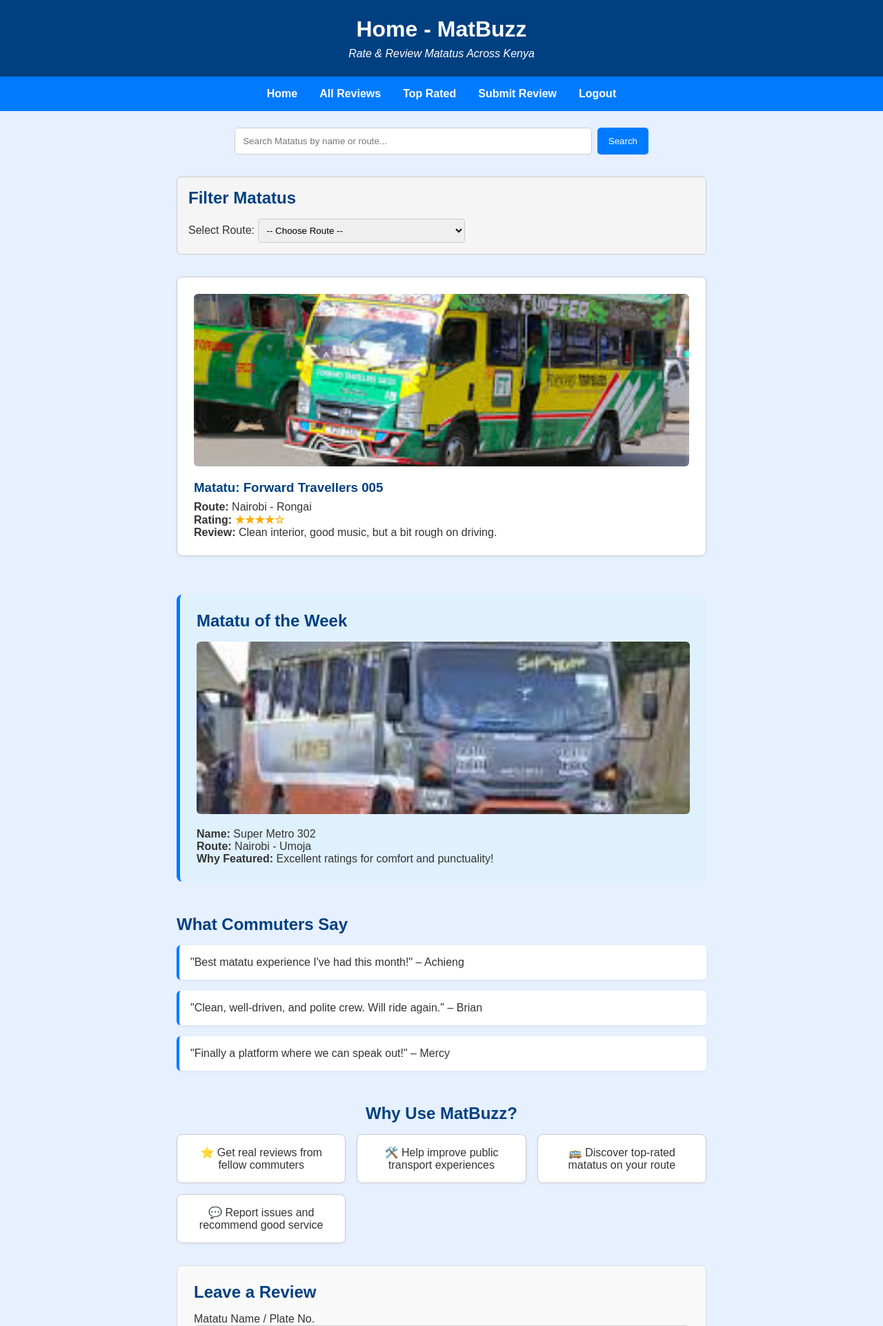
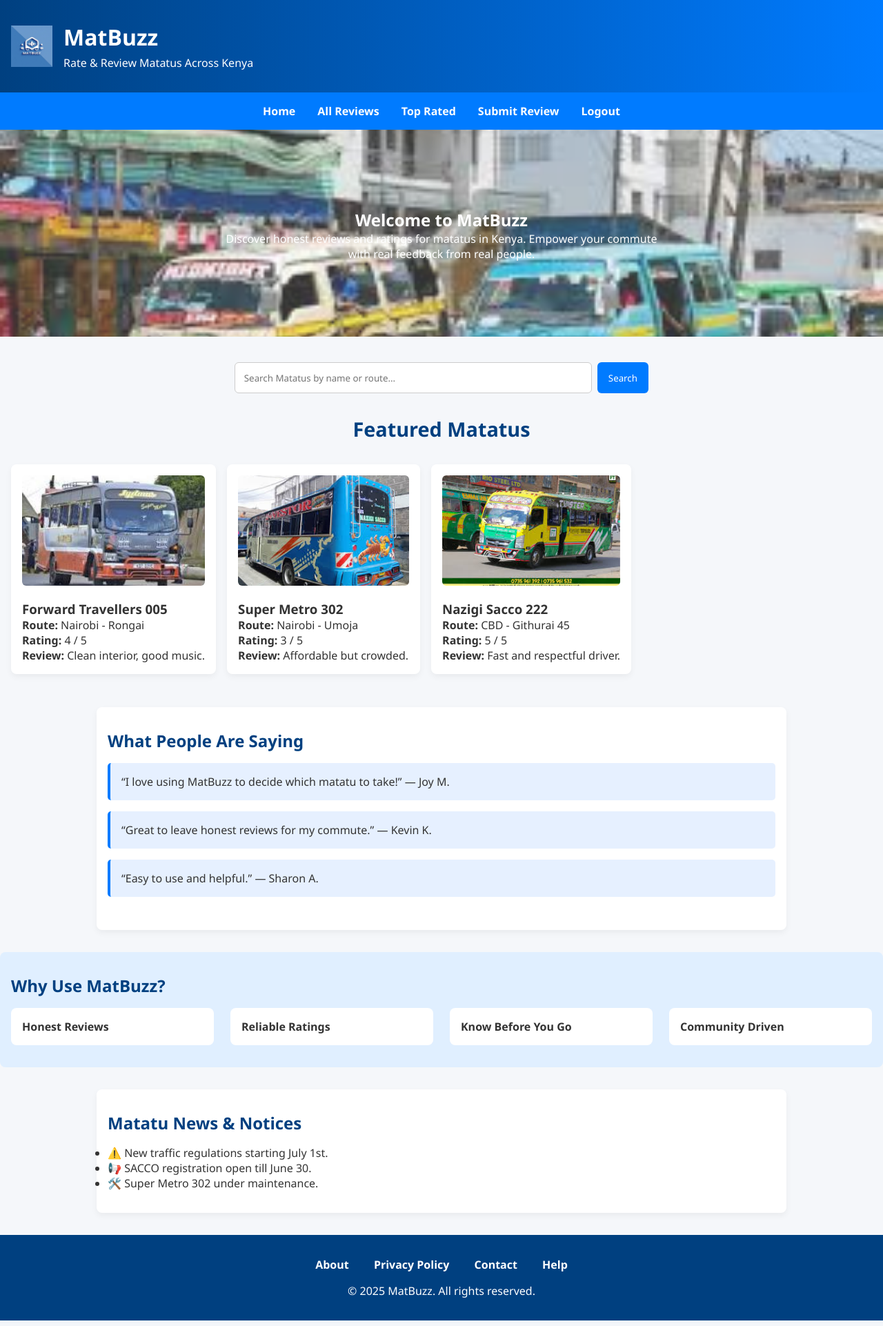
Before and after one commit to T-Njiru/MatBuzz, a PHP site: page /homepage/home.html in a window 1280 px wide. Shown: the top 1922 px of the page at 69% size. Run offline with PHP 8.4, Linux system fonts and the light colour scheme.

Commit message:
Created a review page and some changes to tthe layout of the home page

```diff
--- a/homepage/home.css
+++ b/homepage/home.css
@@ -1,39 +1,48 @@
 * {
   box-sizing: border-box;
-  font-family: Arial, sans-serif;
   margin: 0;
   padding: 0;
+  font-family: 'Segoe UI', sans-serif;
 }
 
 body {
-  background-color: #e6f0ff;
+  background-color: #f5f7fa;
   color: #333;
 }
 
 .header {
-  background-color: #004080;
+  background: linear-gradient(to right, #004080, #007bff);
   color: white;
-  padding: 1.5rem;
-  text-align: center;
+  padding: 2rem 1rem;
 }
 
-.header .tagline {
+.logo-title {
+  display: flex;
+  align-items: center;
+  gap: 1rem;
+  justify-content: flex-start;
+}
+
+.logo-title img {
+  width: 60px;
+}
+
+.tagline {
   font-size: 1rem;
-  font-style: italic;
-  margin-top: 0.5rem;
+  margin-top: 0.3rem;
 }
 
 nav {
   background-color: #007bff;
   display: flex;
   justify-content: center;
+  gap: 2rem;
   padding: 1rem 0;
 }
 
 nav a {
   color: white;
   text-decoration: none;
-  margin: 0 1rem;
   font-weight: bold;
 }
 
@@ -41,148 +50,151 @@ nav a:hover {
   text-decoration: underline;
 }
 
+.hero-section {
+  position: relative;
+  text-align: center;
+  color: white;
+}
+
+.hero-section img {
+  width: 100%;
+  height: 300px;
+  object-fit: cover;
+  opacity: 0.8;
+}
+
+.hero-text {
+  position: absolute;
+  top: 50%;
+  left: 50%;
+  transform: translate(-50%, -50%);
+}
+
 .search-bar {
   display: flex;
   justify-content: center;
-  margin: 1.5rem auto;
+  margin: 2rem auto;
+  gap: 0.5rem;
   max-width: 600px;
-  gap: 0.5rem;
 }
 
 .search-bar input {
   flex: 1;
-  padding: 0.7rem;
+  padding: 0.8rem;
+  border-radius: 6px;
   border: 1px solid #ccc;
-  border-radius: 5px;
 }
 
 .search-bar button {
+  padding: 0.8rem 1rem;
+  border: none;
   background-color: #007bff;
   color: white;
-  padding: 0.7rem 1rem;
-  border: none;
-  border-radius: 5px;
+  border-radius: 6px;
   cursor: pointer;
 }
 
-.search-bar button:hover {
-  background-color: #0056b3;
+.section-title {
+  text-align: center;
+  font-size: 1.8rem;
+  margin-bottom: 1rem;
+  color: #004080;
 }
 
-.content {
-  max-width: 800px;
-  margin: 2rem auto;
-  padding: 0 1rem;
-}
-
-.card-container {
+.slider {
   display: flex;
-  flex-direction: column;
-  align-items: center;
-  min-height: 200px;
-  position: relative;
+  overflow-x: auto;
+  gap: 1rem;
+  padding: 1rem;
+  scroll-snap-type: x mandatory;
 }
 
 .matatu-card {
-  background-color: #ffffff;
-  border: 1px solid #ccc;
+  min-width: 280px;
+  background-color: white;
   border-radius: 8px;
-  padding: 1.5rem;
-  margin-bottom: 1.5rem;
-  box-shadow: 0 2px 5px rgba(0,0,0,0.05);
-  width: 100%;
-  max-width: 100%;
-  display: none;
-}
-
-.matatu-card h3 {
-  color: #004080;
-  margin-bottom: 0.5rem;
+  padding: 1rem;
+  box-shadow: 0 4px 10px rgba(0,0,0,0.05);
+  scroll-snap-align: start;
 }
 
 .matatu-image {
   width: 100%;
-  height: auto;
-  max-height: 250px;
+  height: 160px;
   object-fit: cover;
-  image-rendering: auto;
   border-radius: 6px;
   margin-bottom: 1rem;
 }
 
-.rating {
-  color: #ffaa00;
-  font-weight: bold;
+.testimonials, .news-section {
+  background-color: white;
+  padding: 2rem 1rem;
+  max-width: 1000px;
+  margin: 2rem auto;
+  border-radius: 8px;
+  box-shadow: 0 4px 10px rgba(0,0,0,0.05);
 }
 
-.review-section {
-  margin-top: 2rem;
-  background: #f9f9f9;
-  padding: 1.5rem;
-  border-radius: 8px;
-  border: 1px solid #ddd;
-}
-
-.review-section h2 {
+.testimonials h2, .news-section h2, .why-matbuzz h2 {
   color: #004080;
   margin-bottom: 1rem;
 }
 
-.review-section textarea,
-.review-section input[type="text"],
-.review-section input[type="number"] {
-  width: 100%;
-  padding: 0.8rem;
+.testimonial-card {
+  background-color: #e6f0ff;
+  padding: 1rem;
+  border-left: 4px solid #007bff;
   margin-bottom: 1rem;
-  border: 1px solid #ccc;
   border-radius: 5px;
 }
 
-.review-section button {
-  background-color: #007bff;
-  color: white;
-  padding: 0.7rem 1.5rem;
-  border: none;
-  border-radius: 5px;
-  cursor: pointer;
-}
-
-.review-section button:hover {
-  background-color: #0056b3;
-}
-
-.news-section {
-  margin-top: 3rem;
-  background-color: #fff3cd;
-  border: 1px solid #ffeeba;
-  padding: 1.5rem;
+.why-matbuzz {
+  background-color: #e0efff;
+  padding: 2rem 1rem;
   border-radius: 8px;
 }
 
-.news-section h2 {
-  color: #856404;
-  margin-bottom: 1rem;
+.features {
+  display: grid;
+  grid-template-columns: repeat(auto-fit, minmax(200px, 1fr));
+  gap: 1.5rem;
 }
 
-.news-section ul {
-  list-style: none;
-  padding-left: 0;
+.feature {
+  background-color: white;
+  padding: 1rem;
+  border-radius: 8px;
+  position: relative;
+  transition: all 0.3s ease;
+  overflow: hidden;
 }
 
-.news-section li {
-  margin-bottom: 0.75rem;
+.feature:hover {
+  background-color: #d6e9ff;
+  transform: scale(1.05);
+}
+
+.feature p {
+  opacity: 0;
+  height: 0;
+  transition: all 0.4s ease;
+}
+
+.feature:hover p {
+  opacity: 1;
+  height: auto;
+  margin-top: 0.5rem;
 }
 
 .footer {
-  margin-top: 3rem;
   background-color: #004080;
   color: white;
   text-align: center;
-  padding: 1.5rem;
+  padding: 2rem 1rem;
 }
 
 .footer-links {
-  margin-bottom: 0.5rem;
+  margin-bottom: 1rem;
 }
 
 .footer-links a {
@@ -195,95 +207,3 @@ nav a:hover {
 .footer-links a:hover {
   text-decoration: underline;
 }
-
-.social-icons {
-  margin-bottom: 0.8rem;
-}
-
-.social-icons a {
-  color: white;
-  margin: 0 10px;
-  font-size: 1.2rem;
-}
-
-.social-icons a:hover {
-  color: #ccc;
-}
-
-.featured-matatu {
-  background-color: #dff0ff;
-  border-left: 5px solid #007bff;
-  padding: 1.5rem;
-  margin-top: 2rem;
-  border-radius: 8px;
-}
-
-.featured-matatu h2 {
-  color: #004080;
-  margin-bottom: 1rem;
-}
-
-.testimonials {
-  margin-top: 3rem;
-}
-
-.testimonials h2 {
-  margin-bottom: 1rem;
-  color: #004080;
-}
-
-.testimonial-card {
-  background-color: white;
-  border-left: 4px solid #007bff;
-  padding: 1rem;
-  margin-bottom: 1rem;
-  border-radius: 6px;
-  box-shadow: 0 2px 4px rgba(0,0,0,0.05);
-}
-
-.why-matbuzz {
-  margin-top: 3rem;
-}
-
-.why-matbuzz h2 {
-  margin-bottom: 1rem;
-  color: #004080;
-  text-align: center;
-}
-
-.why-items {
-  display: grid;
-  grid-template-columns: repeat(auto-fit, minmax(200px, 1fr));
-  gap: 1rem;
-}
-
-.why-card {
-  background-color: #ffffff;
-  border: 1px solid #ccc;
-  padding: 1rem;
-  text-align: center;
-  border-radius: 8px;
-  box-shadow: 0 1px 4px rgba(0,0,0,0.05);
-  font-weight: 500;
-}
-
-.filter-box {
-  margin: 2rem 0;
-  background-color: #f5f5f5;
-  border: 1px solid #ccc;
-  padding: 1rem;
-  border-radius: 6px;
-}
-
-.filter-box h2 {
-  color: #004080;
-  margin-bottom: 1rem;
-}
-
-.filter-box select {
-  padding: 0.5rem;
-  width: 100%;
-  max-width: 300px;
-  border-radius: 4px;
-  border: 1px solid #ccc;
-}
--- a/homepage/home.html
+++ b/homepage/home.html
@@ -5,116 +5,107 @@
   <meta name="viewport" content="width=device-width, initial-scale=1.0"/>
   <title>MatBuzz - Home</title>
   <link rel="stylesheet" href="home.css" />
-  <link href="https://cdnjs.cloudflare.com/ajax/libs/font-awesome/6.5.0/css/all.min.css" rel="stylesheet" />
+  <link href="https://unpkg.com/aos@2.3.4/dist/aos.css" rel="stylesheet" />
 </head>
 <body>
+
   <header class="header">
-    <h1>Home - MatBuzz</h1>
+    <div class="logo-title">
+      <img src="pictures/logo.png" alt="MatBuzz Logo" />
+      <div>
+        <h1>MatBuzz</h1>
         <p class="tagline">Rate & Review Matatus Across Kenya</p>
+      </div>
+    </div>
   </header>
 
   <nav>
     <a href="#">Home</a>
     <a href="#">All Reviews</a>
     <a href="#">Top Rated</a>
-    <a href="#">Submit Review</a>
+    <a href="review/review.html">Submit Review</a>
     <a href="#">Logout</a>
   </nav>
+
+  <div class="hero-section">
+    <img src="pictures/hero.png" alt="Welcome to MatBuzz" />
+    <div class="hero-text">
+      <h2>Welcome to MatBuzz</h2>
+      <p>Discover honest reviews and ratings for matatus in Kenya. Empower your commute with real feedback from real people.</p>
+    </div>
+  </div>
 
   <div class="search-bar">
     <input type="text" placeholder="Search Matatus by name or route...">
     <button>Search</button>
   </div>
 
-  <div class="content">
-
-    <section class="filter-box">
-      <h2>Filter Matatus</h2>
-      <label for="filter-route">Select Route:</label>
-      <select id="filter-route">
-        <option value="">-- Choose Route --</option>
-        <option>Nairobi - Rongai</option>
-        <option>Nairobi - Umoja</option>
-        <option>CBD - Githurai 45</option>
-      </select>
-    </section>
-
-    <section class="card-container">
+  <section class="scroll-container" data-aos="fade-up">
+    <h2 class="section-title">Featured Matatus</h2>
+    <div class="slider">
       <div class="matatu-card">
-        <img src="pictures/matatu3.jpeg" alt="Forward Travellers 005" class="matatu-image">
-        <h3>Matatu: Forward Travellers 005</h3>
+        <img src="pictures/matatu1.jpeg" alt="Matatu" class="matatu-image" />
+        <h3>Forward Travellers 005</h3>
         <p><strong>Route:</strong> Nairobi - Rongai</p>
-        <p><strong>Rating:</strong> <span class="rating">★★★★☆</span></p>
-        <p><strong>Review:</strong> Clean interior, good music, but a bit rough on driving.</p>
+        <p><strong>Rating:</strong> 4 / 5</p>
+        <p><strong>Review:</strong> Clean interior, good music.</p>
       </div>
 
       <div class="matatu-card">
-        <img src="pictures/matatu1.jpeg" alt="Super Metro 302" class="matatu-image">
-        <h3>Matatu: Super Metro 302</h3>
+        <img src="pictures/matatu2.jpeg" alt="Matatu" class="matatu-image" />
+        <h3>Super Metro 302</h3>
         <p><strong>Route:</strong> Nairobi - Umoja</p>
-        <p><strong>Rating:</strong> <span class="rating">★★★☆☆</span></p>
-        <p><strong>Review:</strong> Affordable fare, but always overcrowded.</p>
+        <p><strong>Rating:</strong> 3 / 5</p>
+        <p><strong>Review:</strong> Affordable but crowded.</p>
       </div>
 
       <div class="matatu-card">
-        <img src="pictures/matatu2.jpeg" alt="Nazigi Sacco 222" class="matatu-image">
-        <h3>Matatu: Nazigi Sacco 222</h3>
+        <img src="pictures/matatu3.jpeg" alt="Matatu" class="matatu-image" />
+        <h3>Nazigi Sacco 222</h3>
         <p><strong>Route:</strong> CBD - Githurai 45</p>
-        <p><strong>Rating:</strong> <span class="rating">★★★★★</span></p>
-        <p><strong>Review:</strong> Fast, clean and respectful driver.</p>
+        <p><strong>Rating:</strong> 5 / 5</p>
+        <p><strong>Review:</strong> Fast and respectful driver.</p>
+      </div>
     </div>
   </section>
 
-    <section class="featured-matatu">
-      <h2>Matatu of the Week</h2>
-      <img src="pictures/matatu1.jpeg" alt="Featured Matatu" class="matatu-image">
-      <p><strong>Name:</strong> Super Metro 302</p>
-      <p><strong>Route:</strong> Nairobi - Umoja</p>
-      <p><strong>Why Featured:</strong> Excellent ratings for comfort and punctuality!</p>
+  <section class="testimonials" data-aos="fade-up">
+    <h2>What People Are Saying</h2>
+    <div class="testimonial-card">“I love using MatBuzz to decide which matatu to take!” — Joy M.</div>
+    <div class="testimonial-card">“Great to leave honest reviews for my commute.” — Kevin K.</div>
+    <div class="testimonial-card">“Easy to use and helpful.” — Sharon A.</div>
   </section>
 
-    <section class="testimonials">
-      <h2>What Commuters Say</h2>
-      <div class="testimonial-card">"Best matatu experience I've had this month!" – Achieng</div>
-      <div class="testimonial-card">"Clean, well-driven, and polite crew. Will ride again." – Brian</div>
-      <div class="testimonial-card">"Finally a platform where we can speak out!" – Mercy</div>
-    </section>
-
-    <section class="why-matbuzz">
+  <section class="why-matbuzz" data-aos="fade-up">
     <h2>Why Use MatBuzz?</h2>
-      <div class="why-items">
-        <div class="why-card">⭐ Get real reviews from fellow commuters</div>
-        <div class="why-card">🛠️ Help improve public transport experiences</div>
-        <div class="why-card">🚌 Discover top-rated matatus on your route</div>
-        <div class="why-card">💬 Report issues and recommend good service</div>
+    <div class="features">
+      <div class="feature">
+        <h4>Honest Reviews</h4>
+        <p>Genuine feedback from real passengers to guide your journey.</p>
+      </div>
+      <div class="feature">
+        <h4>Reliable Ratings</h4>
+        <p>Get clarity before you hop on board.</p>
+      </div>
+      <div class="feature">
+        <h4>Know Before You Go</h4>
+        <p>Stay informed about your daily routes and options.</p>
+      </div>
+      <div class="feature">
+        <h4>Community Driven</h4>
+        <p>Built for commuters, by commuters.</p>
+      </div>
     </div>
   </section>
 
-    <section class="review-section">
-      <h2>Leave a Review</h2>
-      <form action="/submit_review" method="POST">
-        <label for="matatu-name">Matatu Name / Plate No.</label><br>
-        <input type="text" id="matatu-name" name="matatu" required><br><br>
-
-        <label for="review">Your Review</label><br>
-        <textarea id="review" name="review" rows="4" required></textarea><br>
-
-        <label for="rating">Rating (1-5)</label><br>
-        <input type="number" id="rating" name="rating" min="1" max="5" required><br><br>
-
-        <button type="submit">Submit Review</button>
-      </form>
-    </section>
-
-    <section class="news-section">
+  <section class="news-section" data-aos="fade-up">
     <h2>Matatu News & Notices</h2>
     <ul>
-        <li>⚠️ New traffic regulations affecting CBD routes starting July 1st.</li>
-        <li>📢 SACCO registration for Kawangware matatus open till June 30.</li>
-        <li>🛠️ Super Metro matatu 302 under maintenance till next week.</li>
+      <li>⚠️ New traffic regulations starting July 1st.</li>
+      <li>📢 SACCO registration open till June 30.</li>
+      <li>🛠️ Super Metro 302 under maintenance.</li>
     </ul>
   </section>
-  </div>
 
   <footer class="footer">
     <div class="footer-links">
@@ -123,30 +114,13 @@
       <a href="#">Contact</a>
       <a href="#">Help</a>
     </div>
-    <div class="social-icons">
-      <a href="#"><i class="fab fa-facebook"></i></a>
-      <a href="#"><i class="fab fa-twitter"></i></a>
-      <a href="#"><i class="fab fa-instagram"></i></a>
-    </div>
     <p>© 2025 MatBuzz. All rights reserved.</p>
   </footer>
 
+  <script src="https://unpkg.com/aos@2.3.4/dist/aos.js"></script>
   <script>
-    const cards = document.querySelectorAll('.matatu-card');
-    let current = 0;
+    AOS.init();
+  </script>
 
-    function showNextCard() {
-      cards.forEach((card, index) => {
-        card.style.display = index === current ? 'block' : 'none';
-      });
-      current = (current + 1) % cards.length;
-    }
-
-    if (cards.length > 1) {
-      cards.forEach(card => card.style.display = 'none');
-      showNextCard();
-      setInterval(showNextCard, 3000);
-    }
-  </script>
 </body>
 </html>
```
Also changed, not shown: homepage/review/review.css (added, +80 -0 lines), homepage/review/review.html (added, +38 -0 lines), homepage/pictures/hero.png (added), homepage/pictures/logo.png (added), homepage/review/images/logo.png (added). Lines whose indentation alone changed are shown as unchanged.
